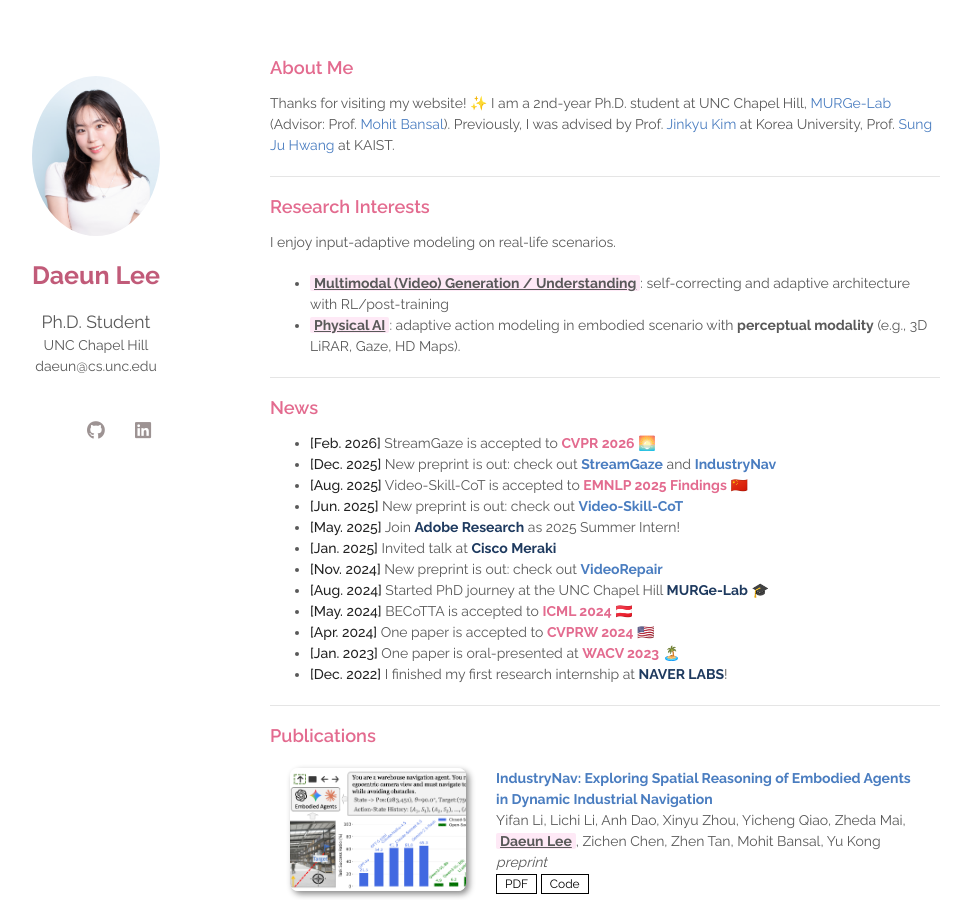
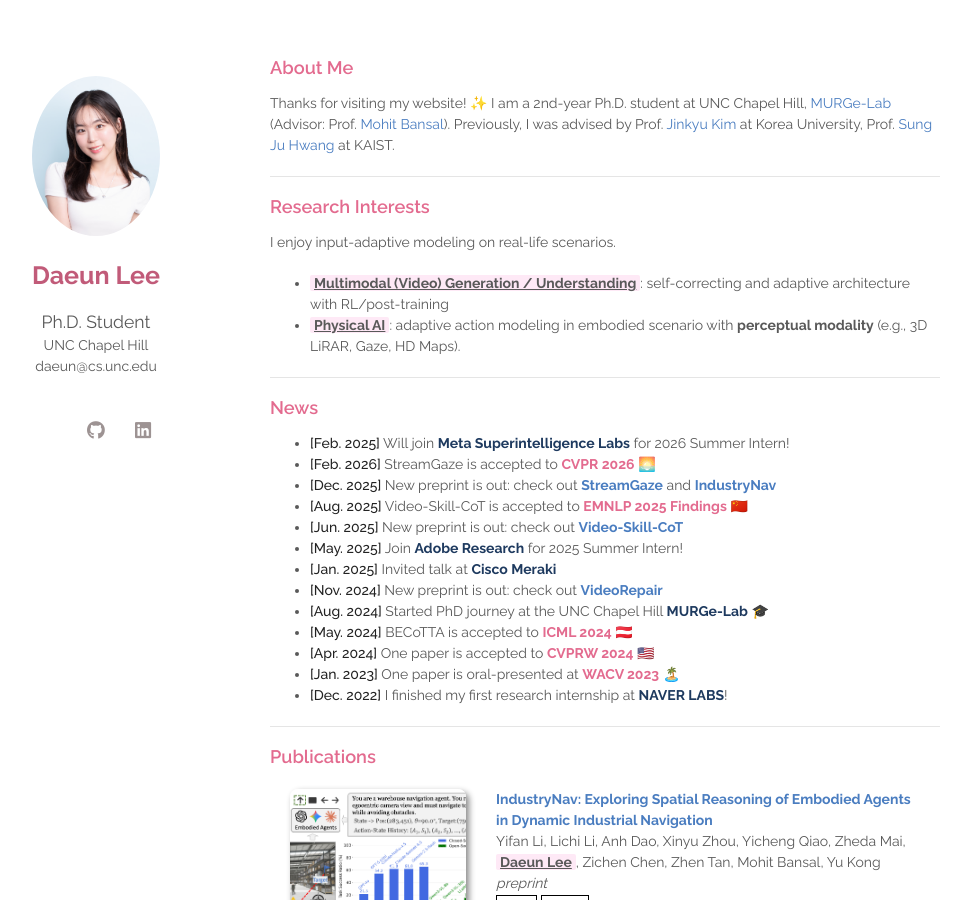
Before and after one commit to daeunni/daeunni.github.io, a Jekyll site: the page built from index.md, in a window 1280 px wide and 900 px high. Shown: the whole window, without its empty margins (180-1151 px from the left). Built offline with Jekyll 4.4.1, drawn with Linux system fonts in a browser that asks for light colours; a style sheet for code colours, icons or effects is not loaded.

Commit message:
Update index.md

```diff
--- a/index.md
+++ b/index.md
@@ -18,11 +18,12 @@ I enjoy input-adaptive modeling on real-life scenarios.
 ---
 
 ## News
+- **[Feb. 2025]** Will join <span class="text-accent-org">Meta Superintelligence Labs</span> for 2026 Summer Intern!
 - **[Feb. 2026]** StreamGaze is accepted to <span class="text-accent">CVPR 2026</span> 🌅
 - **[Dec. 2025]** New preprint is out: check out <b>[StreamGaze](https://streamgaze.github.io/)</b> and <b>[IndustryNav](https://arxiv.org/pdf/2511.17384)</b>
 - **[Aug. 2025]** Video-Skill-CoT is accepted to <span class="text-accent">EMNLP 2025 Findings</span> 🇨🇳
 - **[Jun. 2025]** New preprint is out: check out <b>[Video-Skill-CoT](https://video-skill-cot.github.io/)</b>
-- **[May. 2025]** Join <span class="text-accent-org">Adobe Research</span> as 2025 Summer Intern!
+- **[May. 2025]** Join <span class="text-accent-org">Adobe Research</span> for 2025 Summer Intern!
 - **[Jan. 2025]** Invited talk at <span class="text-accent-org">Cisco Meraki</span>
 - **[Nov. 2024]** New preprint is out: check out <b>[VideoRepair](https://video-repair.github.io/)</b>
 - **[Aug. 2024]** Started PhD journey at the UNC Chapel Hill <span class="text-accent-org">MURGe-Lab</span> 🎓
```
